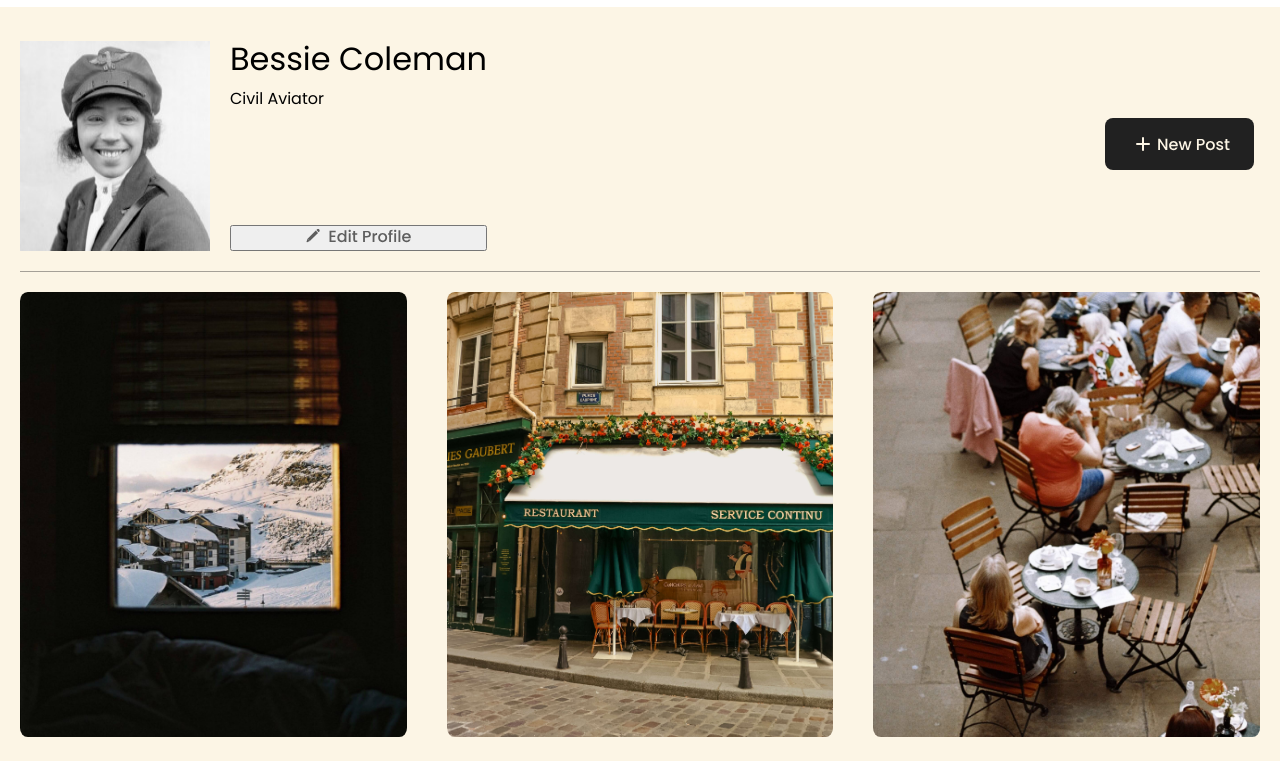
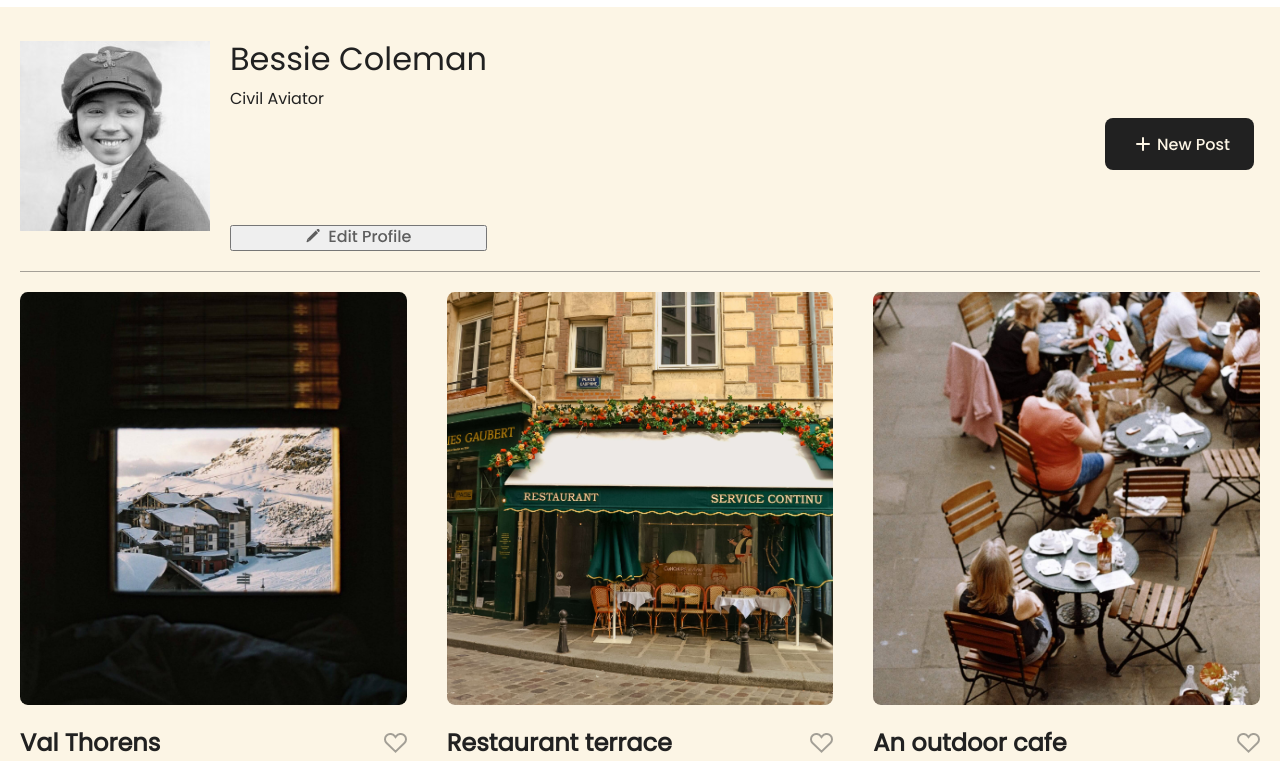
Before and after one commit to Brutusbram/se_project_spots, a plain HTML site: page index.html in a window 1280 px wide. Shown: the part 39-800 px from the top of the page. Drawn offline with Linux system fonts and the light colour scheme.

Commit message:
submission #2

```diff
--- a/blocks/card.css
+++ b/blocks/card.css
@@ -3,7 +3,7 @@
   line-height: 1.2;
 }
 .card__image {
-  height: 445px;
+  height: 413px;
   width: 100%;
   object-fit: cover;
   border-radius: 2%;
@@ -16,7 +16,7 @@
 }
 
 .card__like-button {
-  background-image: url(../images/heart-icon.svg);
+  background-image: url(../images/like-icon-dark.svg);
   height: 20px;
   width: 23px;
   border: none;
@@ -25,12 +25,16 @@
   opacity: 40%;
 }
 
+.card__like-button:hover {
+  opacity: 100%;
+  transition: opacity 0.3s;
+
+}
 
 @media screen and (max-width: 627px) {
-.card__content{
-  text-overflow: ellipsis;
-  white-space: nowrap;
-  overflow: hidden;
+  .card__content {
+    text-overflow: ellipsis;
+    white-space: nowrap;
+    overflow: hidden;
+  }
 }
-
-}
--- a/blocks/cards.css
+++ b/blocks/cards.css
@@ -1,12 +1,25 @@
 .cards {
   padding-top: 20px;
-  border-bottom: 1px solid #212121;;
+  border-bottom: 1px solid #212121;
 }
 .cards__list {
   list-style-type: none;
   margin: 0;
   padding: 0;
   display: grid;
-  grid-template-columns: repeat(auto-fit, minmax(282px, 1fr));
+  grid-template-columns: 1fr 1fr 1fr;
   gap: 20px 40px;
 }
+
+@media screen and (max-width: 1024px) {
+  .cards__list {
+    grid-template-columns: 1fr 1fr;
+  }
+}
+
+
+@media screen and (max-width: 768px) {
+  .cards__list {
+    grid-template-columns: 1fr;
+  }
+}
--- a/blocks/content.css
+++ b/blocks/content.css
@@ -1,3 +1,9 @@
 .content{
   padding: 0 20px;
  }
+
+ @media screen and (max-width: 320px) {
+   .content{
+     padding: 0 10px;
+   }
+  }
--- a/blocks/page.css
+++ b/blocks/page.css
@@ -1,5 +1,6 @@
 .page {
   background-color: #fcf5e5;
+  color: #212121;
   min-height: 100vh;
   font-family: Poppins, Arial, Helvetica, sans-serif;
 }
--- a/blocks/profile.css
+++ b/blocks/profile.css
@@ -8,15 +8,29 @@
 
 .profile__avatar {
   margin-right: 20px;
+  height: 190px;
+  width: 190px;
 }
 
 .profile__name {
   margin: 0 0 12px;
   font-weight: 500;
+  text-overflow: ellipsis;
+  overflow: hidden;
+  display: -webkit-box;
+  -webkit-line-clamp: 3;
+  -webkit-box-orient: vertical;
+  max-width: 420px;
 }
 
 .profile__description {
   margin: 0;
+  text-overflow: ellipsis;
+overflow: hidden;
+display: -webkit-box;
+-webkit-line-clamp: 3;
+-webkit-box-orient: vertical;
+max-width: 97px;
 }
 
 .profile__column {
```
Also changed, not shown: images/like-icon-dark.svg (added).
